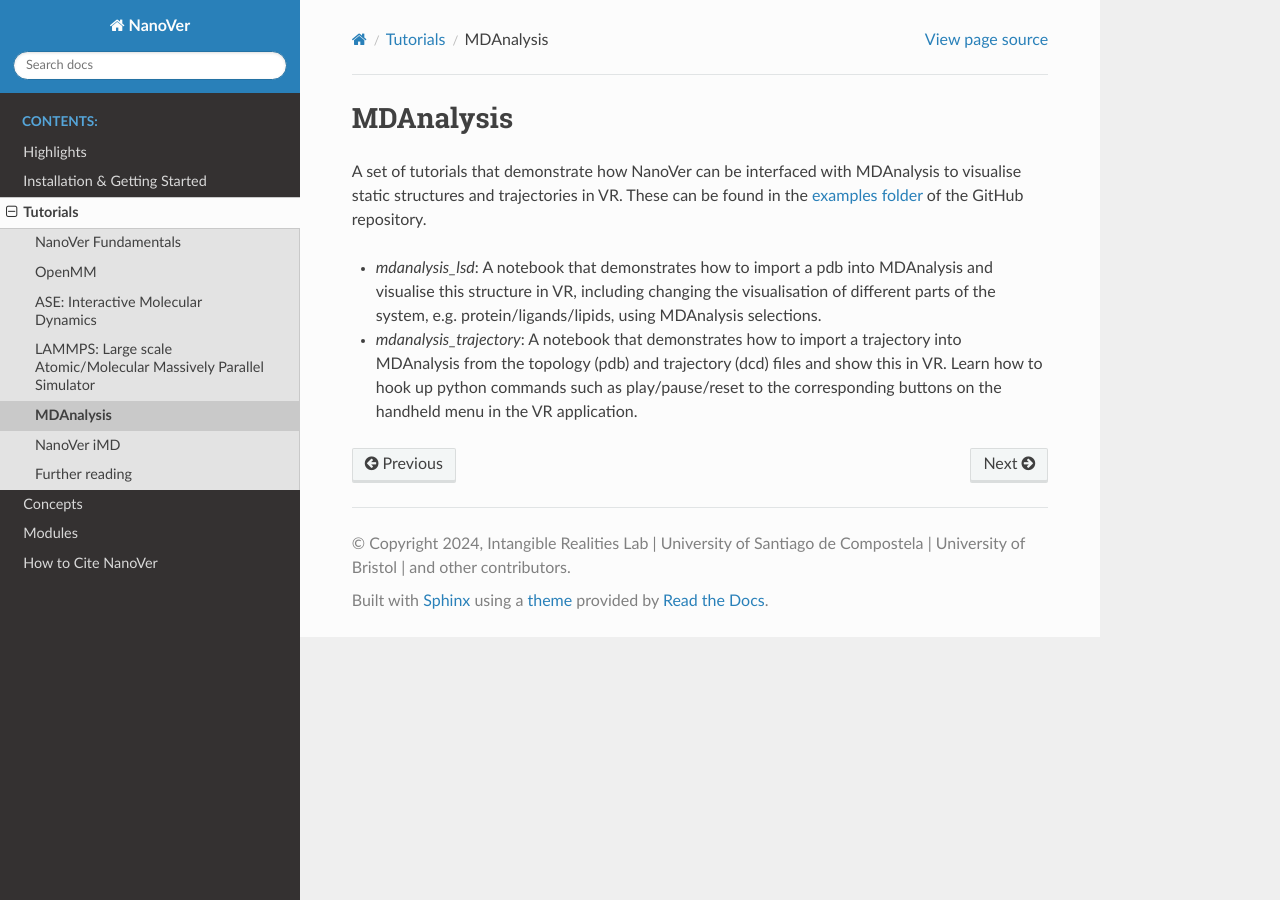
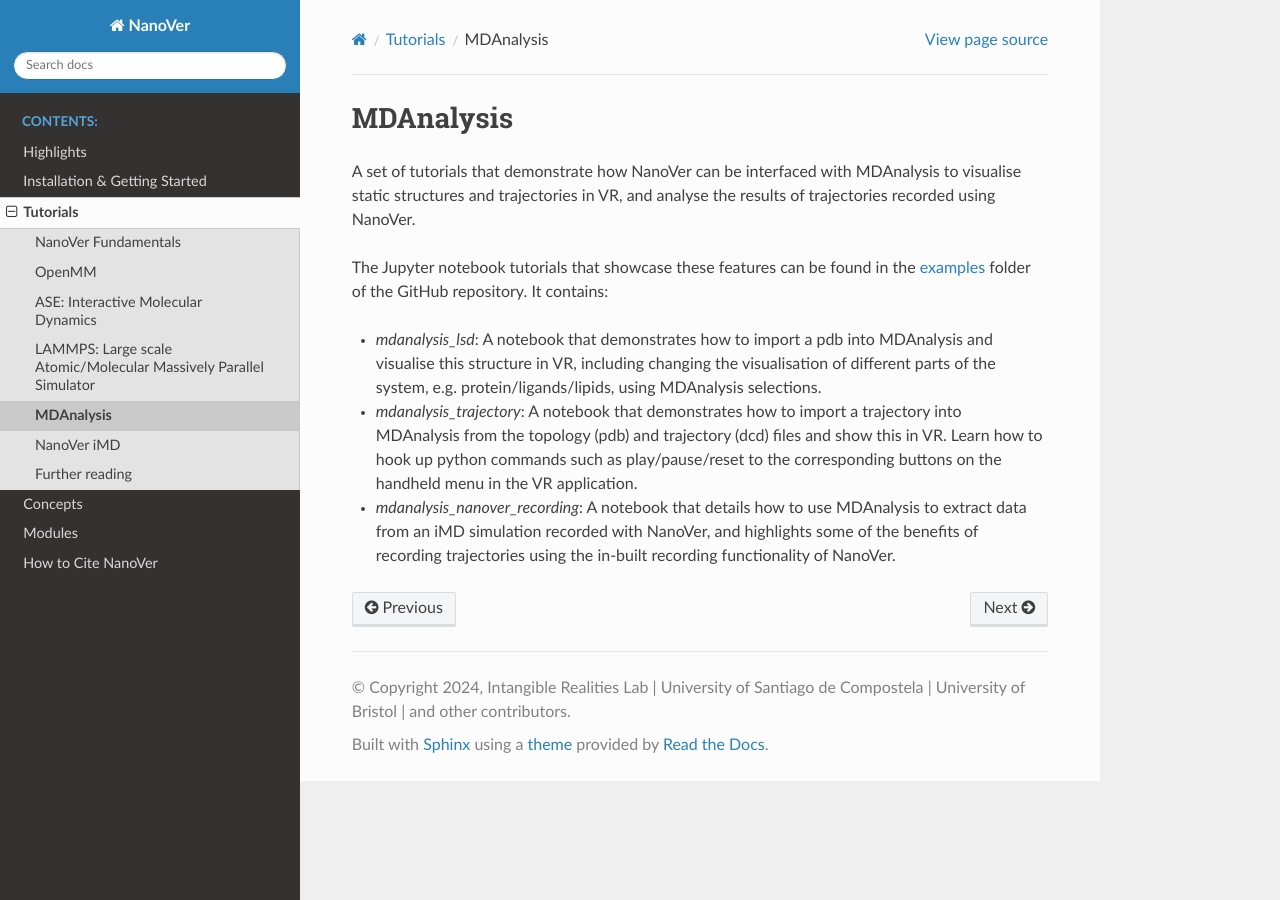
Before and after one commit to IRL2/nanover-docs, a Sphinx documentation site: the page built from source/tutorials/mdanalysis.rst, in a window 1280 px wide. Built offline with Sphinx 7.4.7 and the Read the Docs theme 2.0.0, drawn with Linux system fonts in a browser that asks for light colours; pages that are not in the unit, such as notebooks, are missing from menus; the version number could not be read and is left out.

Commit message:
Add MDAnalysis/NanoVer recordings notebook (#84)
* Added description of mdanalysis_nanover_recording notebook and altered wording of tutorials description

* Make introduction match the other tutorials pages

* Minor edits

```diff
--- a/source/tutorials/mdanalysis.rst
+++ b/source/tutorials/mdanalysis.rst
@@ -3,9 +3,11 @@
 ==========
 
 A set of tutorials that demonstrate how NanoVer can be interfaced with MDAnalysis to visualise static structures and
-trajectories in VR.
-These can be found in the
-`examples folder <https://github.com/IRL2/nanover-protocol/tree/main/examples/mdanalysis>`_ of the GitHub repository.
+trajectories in VR, and analyse the results of trajectories recorded using NanoVer.
+
+The Jupyter notebook tutorials that showcase these features can be found in the
+`examples <https://github.com/IRL2/nanover-protocol/tree/main/examples/mdanalysis>`_ folder of the GitHub repository.
+It contains:
 
 * `mdanalysis_lsd`: A notebook that demonstrates how to import a pdb into MDAnalysis and visualise this structure in VR,
   including changing the visualisation of different parts of the system, e.g. protein/ligands/lipids, using MDAnalysis
@@ -13,3 +15,6 @@
 * `mdanalysis_trajectory`: A notebook that demonstrates how to import a trajectory into MDAnalysis from the topology
   (pdb) and trajectory (dcd) files and show this in VR. Learn how to hook up python commands such as play/pause/reset to
   the corresponding buttons on the handheld menu in the VR application.
+* `mdanalysis_nanover_recording`: A notebook that details how to use MDAnalysis to extract data from an iMD simulation
+  recorded with NanoVer, and highlights some of the benefits of recording trajectories using the in-built recording
+  functionality of NanoVer.
```
